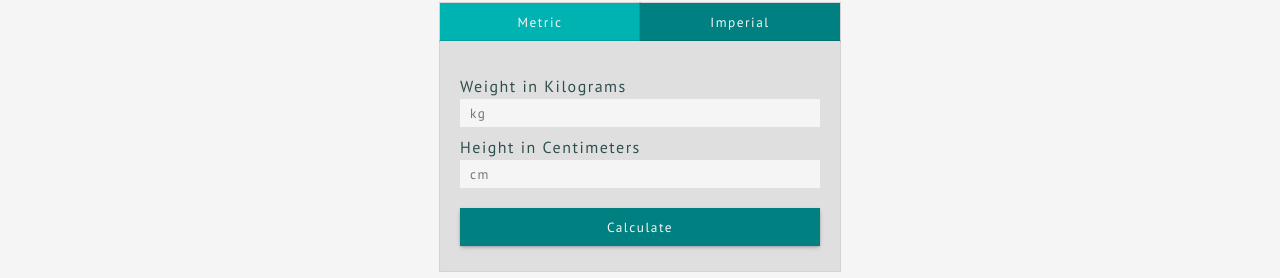
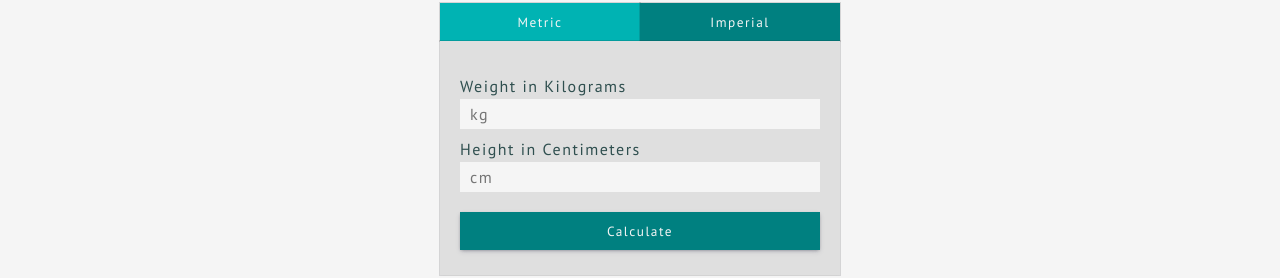
Before and after one commit to shayanabedi98/bmi-calculator-react, a React (Vite) app: page / in a window 1280 px wide. Shown: the part 201-479 px from the top of the page. Built offline with nearby package versions, Linux system fonts and the light colour scheme.

Commit message:
increased font size of input fields

```diff
--- a/public/css/main.css
+++ b/public/css/main.css
@@ -125,6 +125,7 @@ body {
   outline: none;
   border: none;
   padding: 5px 10px;
+  font-size: 16px;
 }
 .grid-container .input-container form input::-webkit-outer-spin-button,
 .grid-container .input-container form input::-webkit-inner-spin-button {
--- a/public/css/main.scss
+++ b/public/css/main.scss
@@ -137,6 +137,7 @@ body {
         outline: none;
         border: none;
         padding: 5px 10px;
+        font-size: 16px;
       }
 
       input::-webkit-outer-spin-button,
```
Also changed, not shown: 1 other file (tests, documents, lock files or other folders).
